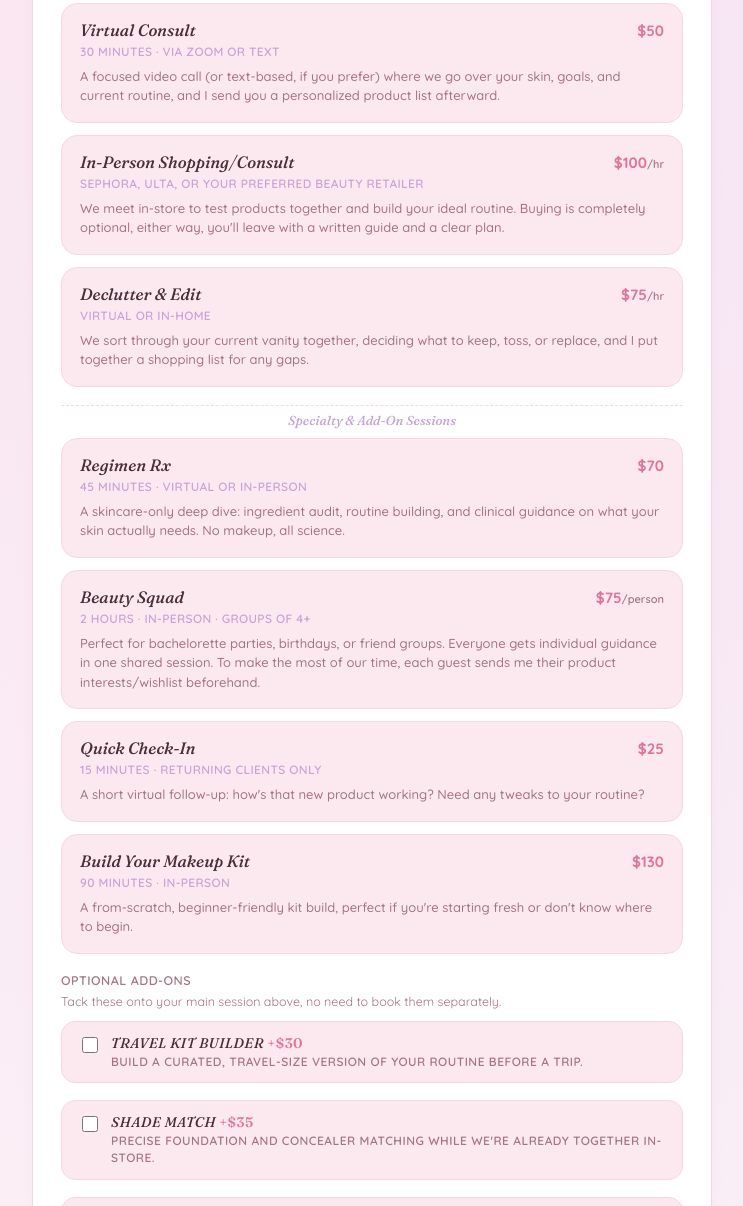
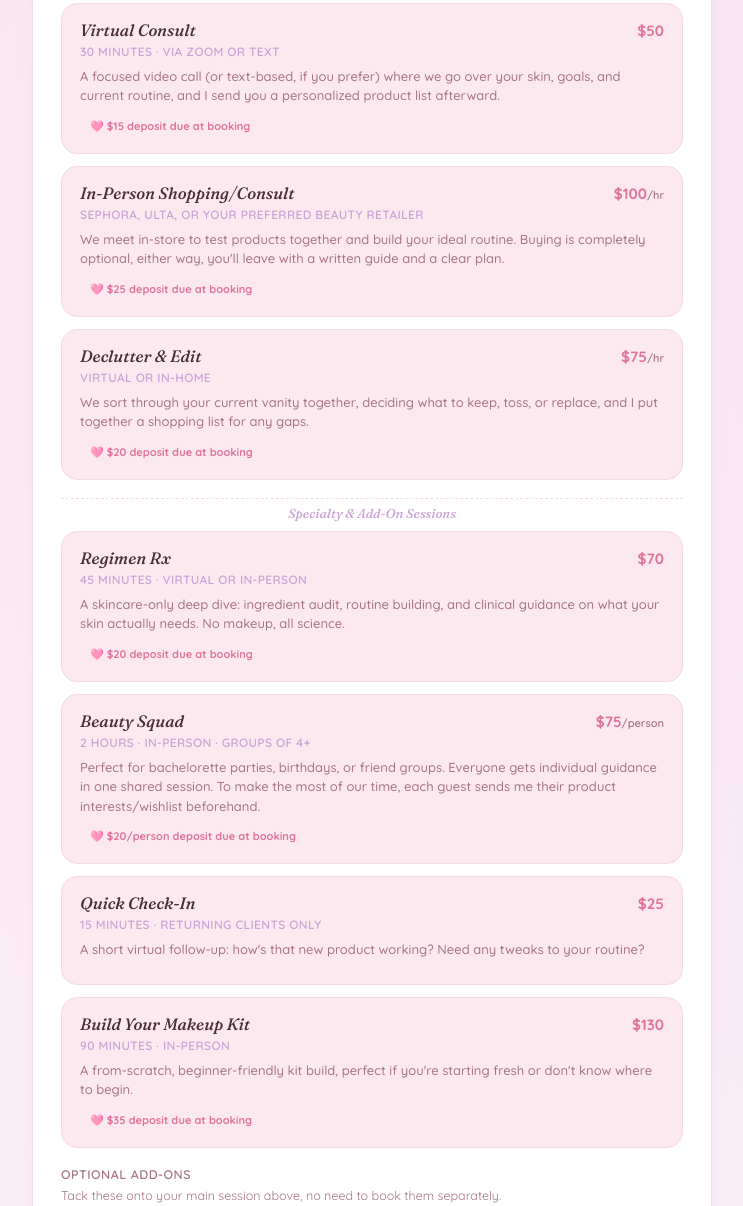
Before and after one commit to thevanitychart/updated-forms, a plain HTML site: page index.html in a window 1280 px wide. Shown: the part 1069-2275 px from the top of the page, without its empty margins (268-1011 px from the left). Drawn offline with Linux system fonts and the light colour scheme; a web font is replaced by a local one.

Commit message:
Add files via upload

```diff
--- a/index.html
+++ b/index.html
@@ -324,11 +324,20 @@
     letter-spacing:0.03em;
   }
   .session-def{
-    margin:0;
+    margin:0 0 8px;
     font-size:13px;
     font-weight:500;
     color:var(--ink-soft);
     line-height:1.5;
+  }
+  .session-deposit{
+    display:inline-block;
+    font-size:11px;
+    font-weight:700;
+    color:var(--rose-deep);
+    background:var(--tag-bg);
+    border-radius:10px;
+    padding:4px 10px;
   }
   .addon-cards{display:flex; flex-direction:column; gap:10px;}
   .addon-card{
@@ -721,50 +730,55 @@
     <div class="row">
       <label>Session type</label>
       <div class="session-cards" id="sessionType">
-        <div class="session-card" data-value="Virtual Consult: $50 / 30 min">
+        <div class="session-card" data-value="Virtual Consult: $50 / 30 min ($15 deposit due at booking)">
           <div class="session-top">
             <span class="session-name">Virtual Consult</span>
             <span class="session-price">$50</span>
           </div>
           <span class="session-time">30 minutes · via Zoom or text</span>
           <p class="session-def">A focused video call (or text-based, if you prefer) where we go over your skin, goals, and current routine, and I send you a personalized product list afterward.</p>
+          <span class="session-deposit">🩷 $15 deposit due at booking</span>
         </div>
-        <div class="session-card" data-value="In-Person Shopping/Consult: $100/hr">
+        <div class="session-card" data-value="In-Person Shopping/Consult: $100/hr ($25 deposit due at booking)">
           <div class="session-top">
             <span class="session-name">In-Person Shopping/Consult</span>
             <span class="session-price">$100<span class="per">/hr</span></span>
           </div>
           <span class="session-time">Sephora, Ulta, or your preferred beauty retailer</span>
           <p class="session-def">We meet in-store to test products together and build your ideal routine. Buying is completely optional, either way, you'll leave with a written guide and a clear plan.</p>
+          <span class="session-deposit">🩷 $25 deposit due at booking</span>
         </div>
-        <div class="session-card" data-value="Declutter & Edit: $75/hr">
+        <div class="session-card" data-value="Declutter & Edit: $75/hr ($20 deposit due at booking)">
           <div class="session-top">
             <span class="session-name">Declutter &amp; Edit</span>
             <span class="session-price">$75<span class="per">/hr</span></span>
           </div>
           <span class="session-time">Virtual or in-home</span>
           <p class="session-def">We sort through your current vanity together, deciding what to keep, toss, or replace, and I put together a shopping list for any gaps.</p>
+          <span class="session-deposit">🩷 $20 deposit due at booking</span>
         </div>
 
         <div class="session-divider">Specialty &amp; Add-On Sessions</div>
 
-        <div class="session-card" data-value="Regimen Rx (Skincare Deep Dive): $70 / 45 min">
+        <div class="session-card" data-value="Regimen Rx (Skincare Deep Dive): $70 / 45 min ($20 deposit due at booking)">
           <div class="session-top">
             <span class="session-name">Regimen Rx</span>
             <span class="session-price">$70</span>
           </div>
           <span class="session-time">45 minutes · virtual or in-person</span>
           <p class="session-def">A skincare-only deep dive: ingredient audit, routine building, and clinical guidance on what your skin actually needs. No makeup, all science.</p>
+          <span class="session-deposit">🩷 $20 deposit due at booking</span>
         </div>
-        <div class="session-card" data-value="Beauty Squad (Group Session): $75/person, min 4">
+        <div class="session-card" data-value="Beauty Squad (Group Session): $75/person, min 4 ($20/person deposit due at booking)">
           <div class="session-top">
             <span class="session-name">Beauty Squad</span>
             <span class="session-price">$75<span class="per">/person</span></span>
           </div>
           <span class="session-time">2 hours · in-person · groups of 4+</span>
           <p class="session-def">Perfect for bachelorette parties, birthdays, or friend groups. Everyone gets individual guidance in one shared session. To make the most of our time, each guest sends me their product interests/wishlist beforehand.</p>
+          <span class="session-deposit">🩷 $20/person deposit due at booking</span>
         </div>
-        <div class="session-card" data-value="Quick Check-In (returning clients only): $25 / 15 min">
+        <div class="session-card" data-value="Quick Check-In (returning clients only): $25 / 15 min (no deposit required)">
           <div class="session-top">
             <span class="session-name">Quick Check-In</span>
             <span class="session-price">$25</span>
@@ -772,13 +786,14 @@
           <span class="session-time">15 minutes · returning clients only</span>
           <p class="session-def">A short virtual follow-up: how's that new product working? Need any tweaks to your routine?</p>
         </div>
-        <div class="session-card" data-value="Build Your Makeup Kit: $130 / 90 min">
+        <div class="session-card" data-value="Build Your Makeup Kit: $130 / 90 min ($35 deposit due at booking)">
           <div class="session-top">
             <span class="session-name">Build Your Makeup Kit</span>
             <span class="session-price">$130</span>
           </div>
           <span class="session-time">90 minutes · in-person</span>
           <p class="session-def">A from-scratch, beginner-friendly kit build, perfect if you're starting fresh or don't know where to begin.</p>
+          <span class="session-deposit">🩷 $35 deposit due at booking</span>
         </div>
       </div>
     </div>
@@ -1021,8 +1036,9 @@
   <div class="policies">
     <h3>A few housekeeping notes 🩷</h3>
     <ul>
-      <li><b>Rescheduling:</b> Life happens! Just give me at least 24 hours' notice and we'll find a new time, no fee, no worries.</li>
-      <li><b>Late cancellations:</b> Canceling with less than 24 hours' notice may include a 50% cancellation fee.</li>
+      <li><b>Deposit:</b> A 25% non-refundable deposit is required to confirm your booking (see amount on your selected session above). You'll be prompted to pay it via PayPal right at checkout when you book your time slot, and it's applied toward your total session cost. Quick Check-Ins don't require a deposit.</li>
+      <li><b>Rescheduling:</b> Life happens! Just give me at least 24 hours' notice and we'll find a new time, no fee, no worries. Your deposit carries over to the new date.</li>
+      <li><b>Late cancellations:</b> Canceling with less than 24 hours' notice may include a 50% cancellation fee, on top of your deposit.</li>
       <li><b>No-shows:</b> If you don't show up or reach out at all, the full session fee applies.</li>
       <li><b>Running late:</b> Please give me a heads-up if you're running behind. Sessions may need to be shortened or rescheduled to respect the time of clients after you.</li>
       <li><b>Patch testing:</b> I always recommend patch-testing any new product on a small area of skin 24-48 hours before full use. I'm not liable for allergic reactions to recommended products, everyone's skin is different.</li>
@@ -1033,7 +1049,7 @@
   </div>
 
   <div class="booking-cta">
-    <p>Ready to lock in a time? Fill this out first, then grab a spot on my calendar.</p>
+    <p>Ready to lock in a time? Fill this out first, then grab a spot on my calendar. You'll be prompted to pay your deposit (25% of your session price) via PayPal right at checkout to confirm the appointment.</p>
     <button type="button" class="book-btn" onclick="openCalendly()">📅 Book your session</button>
   </div>
 
```
Also changed, not shown: consent.html (+4 -3 lines), links.html (+1 -1 lines).
